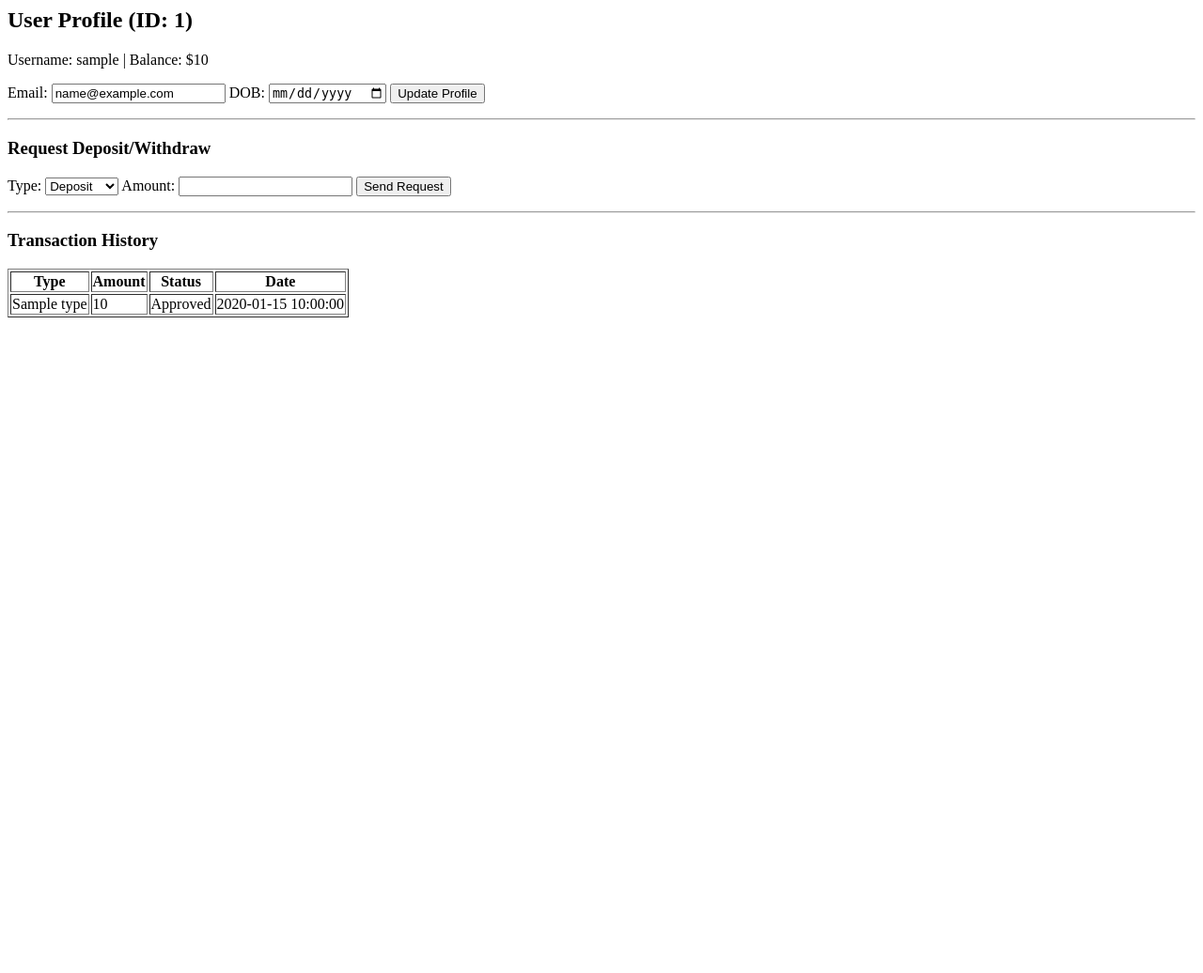
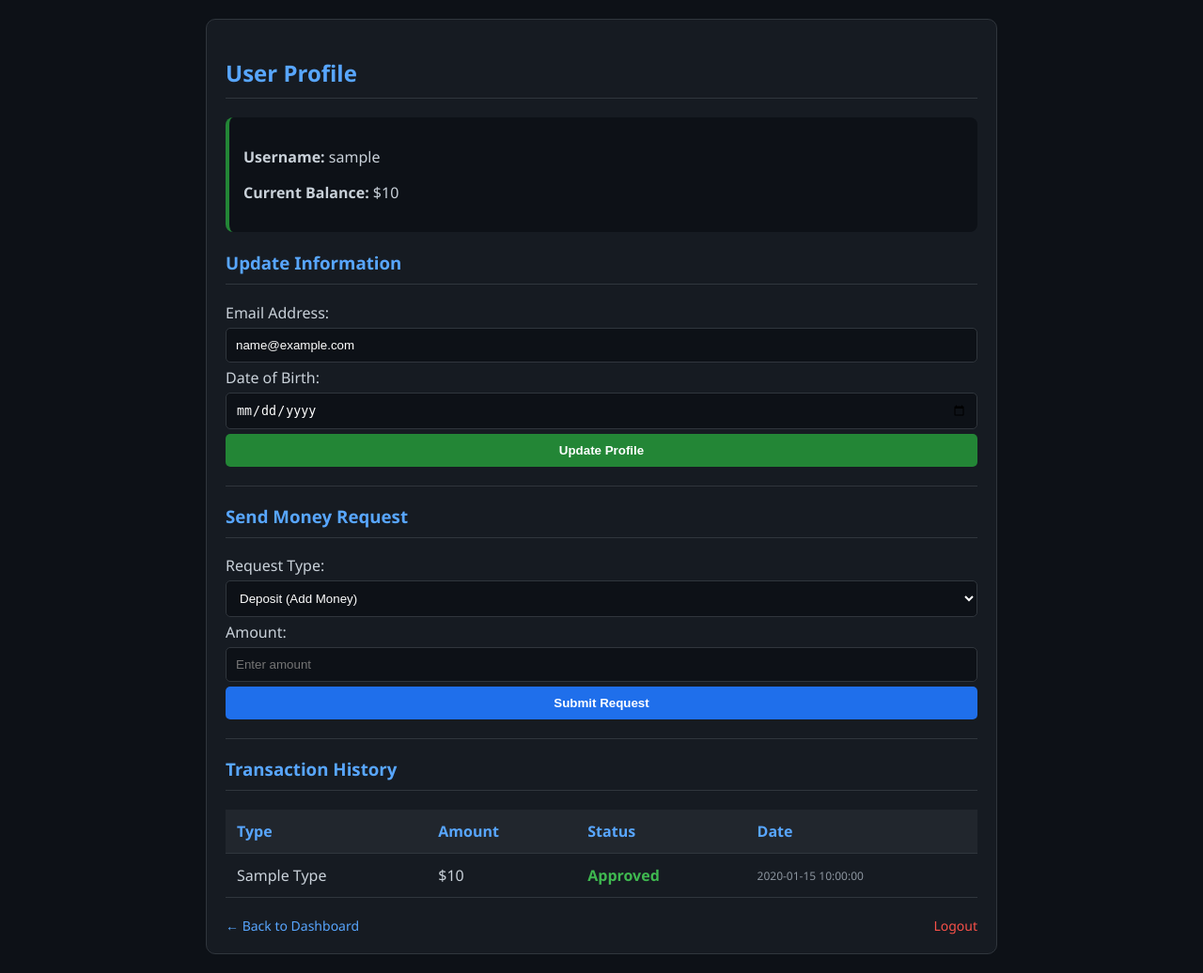
Before and after one commit to tamimalmahi/Betting-App, a Flask app: page /profile in a window 1280 px wide. Shown: the whole page at 94% size. Before the commit the page ends 338 px from the top, so only its background shows below. Run offline with Flask 3, Linux system fonts and the light colour scheme; the visitor is signed in with stand-in values (Sample User, id 1); a database or web service that is not in the repository returns one stand-in record (values such as "Sample title"); some libraries are stand-ins or nearby versions.

Commit message:
Update profile.html

```diff
--- a/templates/profile.html
+++ b/templates/profile.html
@@ -1,25 +1,106 @@
-<h2>User Profile (ID: {{ user[0] }})</h2>
-<p>Username: {{ user[1] }} | Balance: ${{ user[4] }}</p>
+<!DOCTYPE html>
+<html lang="en">
+<head>
+    <meta charset="UTF-8">
+    <meta name="viewport" content="width=device-width, initial-scale=1.0">
+    <title>Profile & History - BET-PRO</title>
+    <style>
+        body { font-family: 'Segoe UI', sans-serif; background-color: #0d1117; color: #c9d1d9; margin: 0; padding: 20px; }
+        .container { max-width: 800px; margin: auto; background: #161b22; padding: 20px; border-radius: 10px; border: 1px solid #30363d; }
+        h2, h3 { color: #58a6ff; border-bottom: 1px solid #30363d; padding-bottom: 10px; }
+        .info-box { background: #0d1117; padding: 15px; border-radius: 8px; margin-bottom: 20px; border-left: 4px solid #238636; }
 
-<form method="POST">
-    Email: <input type="email" name="email" value="{{ user[2] or '' }}">
-    DOB: <input type="date" name="dob" value="{{ user[3] or '' }}">
+        form { margin-bottom: 20px; }
+        input, select { padding: 10px; background: #0d1117; border: 1px solid #30363d; color: white; border-radius: 5px; margin: 5px 0; width: 100%; box-sizing: border-box; }
+        button { background-color: #238636; color: white; border: none; padding: 10px 20px; border-radius: 5px; cursor: pointer; font-weight: bold; width: 100%; }
+        button:hover { background-color: #2ea043; }
+
+        table { width: 100%; border-collapse: collapse; margin-top: 20px; }
+        th, td { padding: 12px; text-align: left; border-bottom: 1px solid #30363d; }
+        th { background-color: #21262d; color: #58a6ff; }
+
+        .status-pending { color: #e3b341; font-weight: bold; }
+        .status-approved { color: #3fb950; font-weight: bold; }
+        .status-rejected { color: #f85149; font-weight: bold; }
+
+        .nav-links { margin-top: 20px; display: flex; justify-content: space-between; }
+        .nav-links a { color: #58a6ff; text-decoration: none; font-size: 14px; }
+    </style>
+</head>
+<body>
+
+<div class="container">
+    <h2>User Profile</h2>
+
+    <div class="info-box">
+        <p><strong>Username:</strong> {{ user[1] }}</p>
+        <p><strong>Current Balance:</strong> ${{ user[4] }}</p>
+    </div>
+
+    <form action="/profile" method="POST">
+        <h3>Update Information</h3>
+        <label>Email Address:</label>
+        <input type="email" name="email" value="{{ user[2] if user[2] else '' }}" placeholder="Enter your email">
+
+        <label>Date of Birth:</label>
+        <input type="date" name="dob" value="{{ user[3] if user[3] else '' }}">
+
         <button type="submit">Update Profile</button>
     </form>
 
-<hr>
-<h3>Request Deposit/Withdraw</h3>
+    <hr style="border: 0; border-top: 1px solid #30363d;">
+
     <form action="/submit_request" method="POST">
-    Type: <select name="type"><option value="deposit">Deposit</option><option value="withdraw">Withdraw</option></select>
-    Amount: <input type="number" name="amount" required>
-    <button type="submit">Send Request</button>
+        <h3>Send Money Request</h3>
+        <label>Request Type:</label>
+        <select name="type">
+            <option value="deposit">Deposit (Add Money)</option>
+            <option value="withdraw">Withdraw (Cash Out)</option>
+        </select>
+
+        <label>Amount:</label>
+        <input type="number" name="amount" placeholder="Enter amount" min="1" required>
+
+        <button type="submit" style="background-color: #1f6feb;">Submit Request</button>
     </form>
 
-<hr>
+    <hr style="border: 0; border-top: 1px solid #30363d;">
+
     <h3>Transaction History</h3>
-<table border="1">
-    <tr><th>Type</th><th>Amount</th><th>Status</th><th>Date</th></tr>
+    <table>
+        <thead>
+            <tr>
+                <th>Type</th>
+                <th>Amount</th>
+                <th>Status</th>
+                <th>Date</th>
+            </tr>
+        </thead>
+        <tbody>
             {% for row in history %}
-    <tr><td>{{ row[0] }}</td><td>{{ row[1] }}</td><td>{{ row[2] }}</td><td>{{ row[3] }}</td></tr>
+            <tr>
+                <td style="text-transform: capitalize;">{{ row[0] }}</td>
+                <td>${{ row[1] }}</td>
+                <td>
+                    <span class="status-{{ row[2]|lower }}">
+                        {{ row[2] }}
+                    </span>
+                </td>
+                <td style="font-size: 12px; color: #8b949e;">{{ row[3] }}</td>
+            </tr>
+            {% else %}
+            <tr>
+                <td colspan="4" style="text-align: center; color: #8b949e;">No transactions found.</td>
+            </tr>
             {% endfor %}
+        </tbody>
     </table>
+
+    <div class="nav-links">
+        <a href="/dashboard">← Back to Dashboard</a>
+        <a href="/logout" style="color: #f85149;">Logout</a>
+    </div>
+</div>
+
+</body>
+</html>
```
Lines whose indentation alone changed are shown as unchanged.
